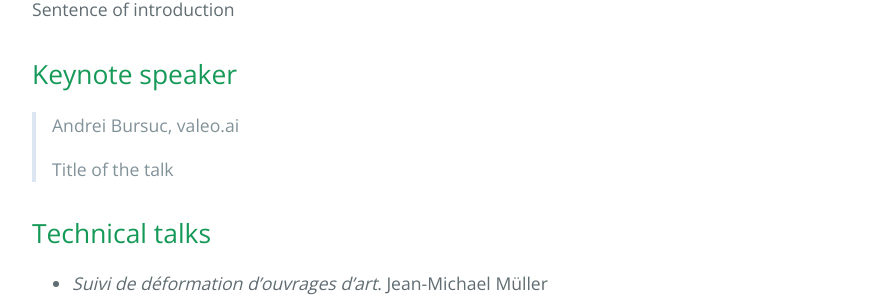
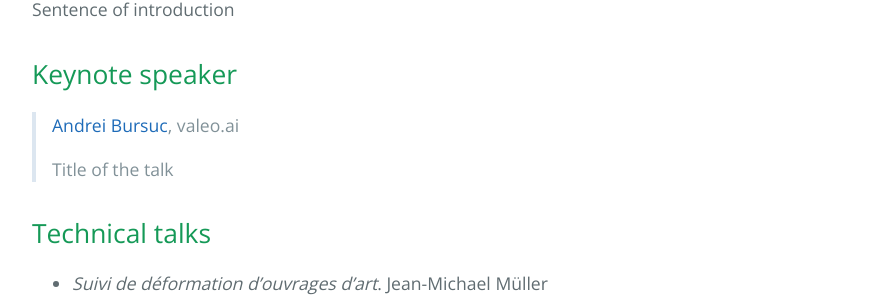
Before and after one commit to umrlastig/seminars, a Jekyll site: the page built from index.md, in a window 1280 px wide and 900 px high, scrolled down 664 px. Shown: the part 147-447 px from the top of the window, without its empty margins (192-1085 px from the left). Built offline with Jekyll 4.4.1, drawn with Linux system fonts in a browser that asks for light colours; part of the change alters nothing that is shown.

```diff
--- a/index.md
+++ b/index.md
@@ -17,7 +17,7 @@ Sentence of introduction
 
 ## Keynote speaker
 
-> Andrei Bursuc, valeo.ai
+> [Andrei Bursuc](https://abursuc.github.io/), valeo.ai
 >
 > Title of the talk
 
```
